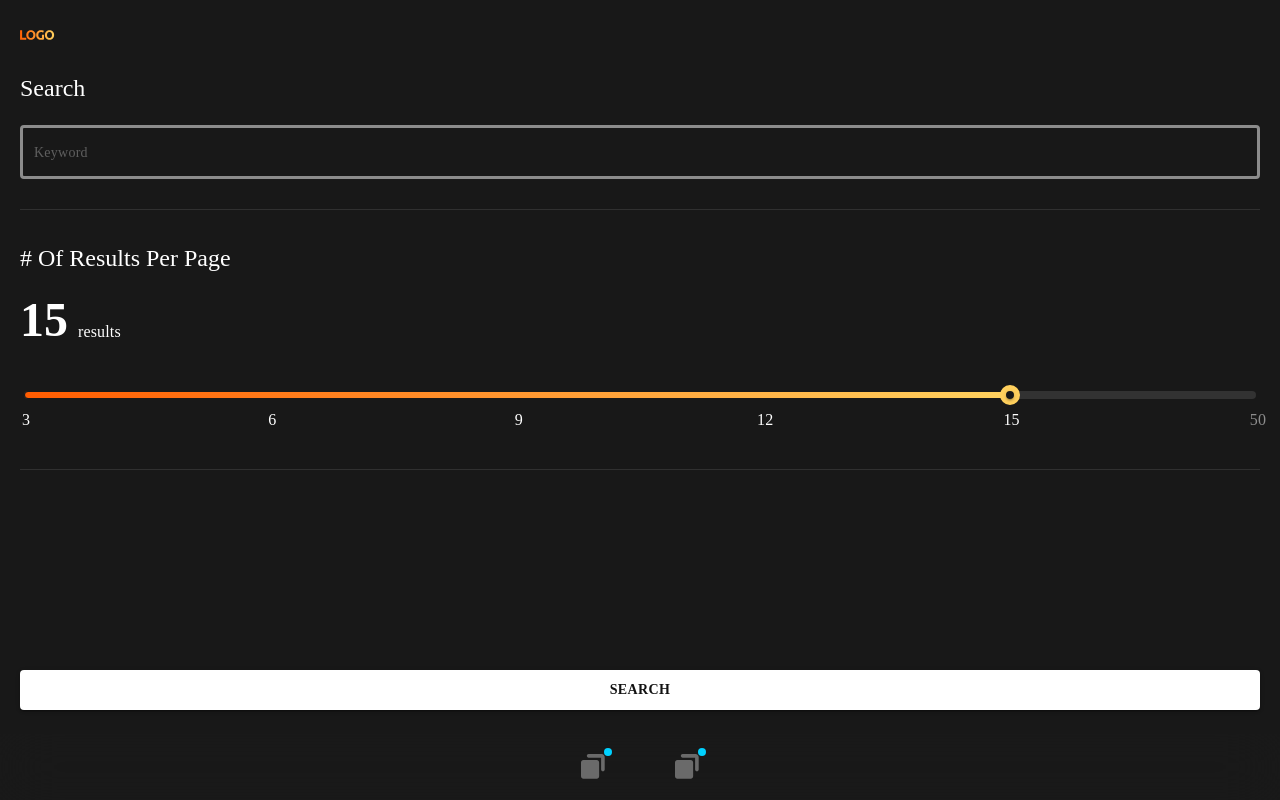
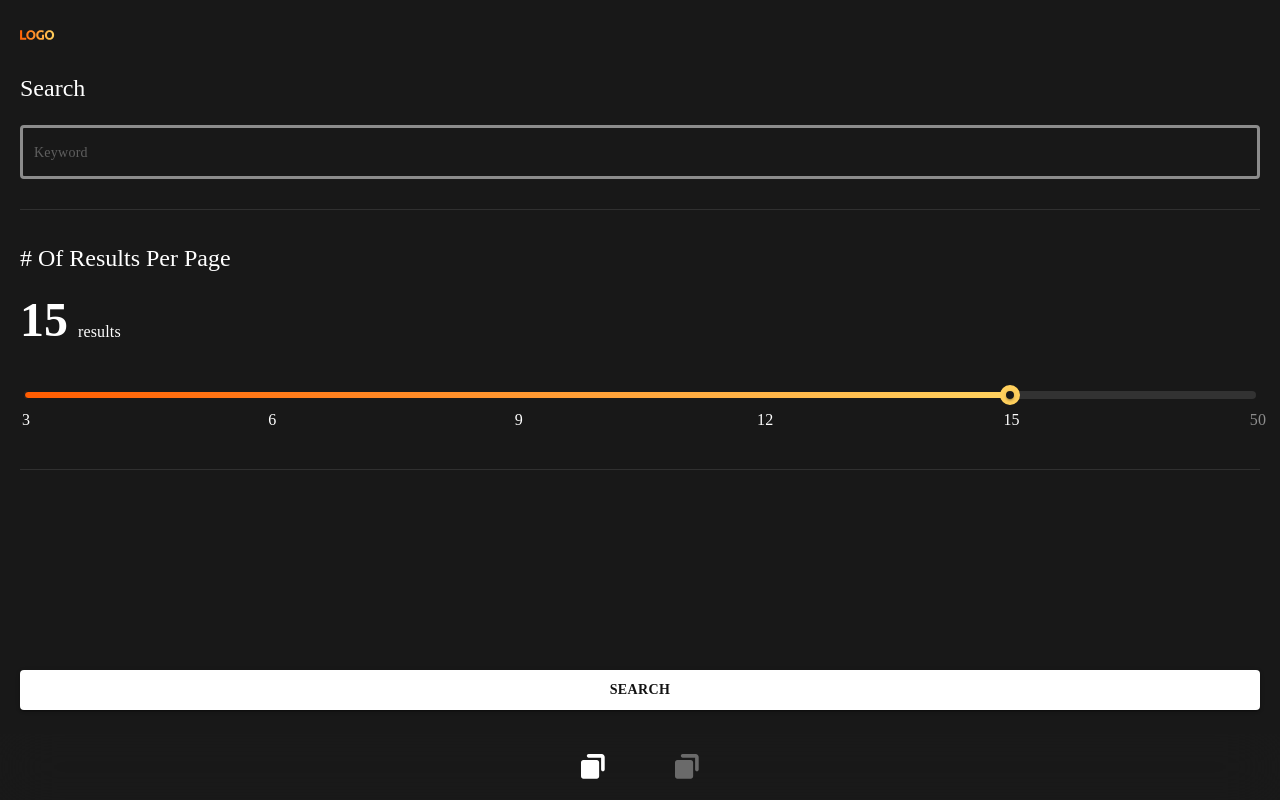
Before and after one commit to digleg/aha-frontend-exam, a React (Create React App) app: page /Home in a window 1280 px wide. Built offline with nearby package versions, Linux system fonts and the light colour scheme.

Commit message:
feat: router & layout settings change

```diff
--- a/src/App.tsx
+++ b/src/App.tsx
@@ -1,25 +1,19 @@
 import React from 'react';
-import { createBrowserRouter, RouterProvider } from 'react-router-dom';
+import { Navigate, Route, Routes } from 'react-router-dom';
 
 import SideBar from './components/Common/SideBar';
 import Home from './pages/Home';
 import Tags from './pages/Tags';
 
 const App = () => {
-  const router = createBrowserRouter([
-    {
-      path: '/home',
-      element: <Home />,
-    },
-    {
-      path: '/tags',
-      element: <Tags />,
-    },
-  ]);
   return (
     <div className="flex min-h-full flex-col-reverse xl:flex-row">
       <SideBar />
-      <RouterProvider router={router} />
+      <Routes>
+        <Route path="/" element={<Navigate to="/Home" replace />} />
+        <Route path="Home" element={<Home />} />
+        <Route path="Tags" element={<Tags />} />
+      </Routes>
     </div>
   );
 };
--- a/src/components/Common/SideBar.tsx
+++ b/src/components/Common/SideBar.tsx
@@ -1,8 +1,11 @@
+import { useLocation } from 'react-router-dom';
+
 import Logo from './Logo';
 import SideBarItem from './SideBarItem';
 
 const SideBar = () => {
-  const currentUrl = window.location.href;
+  const { pathname } = useLocation();
+
   return (
     <div className="fixed bottom-0 z-10 h-[66px] w-screen bg-bg-c1B1B1B xl:static xl:bottom-auto xl:z-auto xl:h-auto xl:w-20">
       <div className="shadow-[inset 0px 0.5px 0px rgba(0, 0, 0, 0.8)] xl:shadow-none flex h-[66px] flex-row items-center justify-center bg-bg-c24242402 text-white backdrop-blur-[27.1828px] xl:flex xl:flex-col xl:items-center xl:justify-start xl:bg-bg-c1B1B1B xl:backdrop-blur-[0px] ">
@@ -12,15 +15,15 @@ const SideBar = () => {
         <div className="mt-0 mr-[27px] xl:mr-0 xl:mt-[46px]">
           <SideBarItem
             title="Home"
-            path="/home"
-            active={currentUrl.includes('/home')}
+            path="Home"
+            active={pathname.includes('/Home')}
           />
         </div>
         <div className="mt-0 ml-[27px] xl:ml-0 xl:mt-[18px]">
           <SideBarItem
             title="Tags"
-            path="tags"
-            active={currentUrl.includes('/tags')}
+            path="Tags"
+            active={pathname.includes('/Tags')}
           />
         </div>
       </div>
--- a/src/components/Common/SideBarItem.tsx
+++ b/src/components/Common/SideBarItem.tsx
@@ -1,3 +1,5 @@
+/* eslint-disable no-nested-ternary */
+import { Link } from 'react-router-dom';
 import { Badge, BadgeProps, IconButton } from '@mui/material';
 import { styled } from '@mui/material/styles';
 
@@ -13,13 +15,18 @@ const SideBarItem = ({ title, path, active }: Props) => {
       right: 5,
       top: 6,
       backgroundColor: '#00D1FF',
-      display: !active ? 'block' : 'none',
+      display: 'none',
+    },
+    '@media screen and (min-width: 1440px)': {
+      '& .MuiBadge-badge': {
+        display: !active ? 'block' : 'none',
+      },
     },
   }));
 
   return (
     <StyledBadge variant="dot">
-      <a href={path}>
+      <Link to={path}>
         <div className="flex xl:flex-col xl:items-center">
           <IconButton aria-label="SideBarItem">
             <img
@@ -35,7 +42,7 @@ const SideBarItem = ({ title, path, active }: Props) => {
             </div>
           )}
         </div>
-      </a>
+      </Link>
     </StyledBadge>
   );
 };
--- a/src/components/Home/Gallery.tsx
+++ b/src/components/Home/Gallery.tsx
@@ -1,3 +1,4 @@
+/* eslint-disable react/no-array-index-key */
 import React from 'react';
 import { useSelector } from 'react-redux';
 
@@ -7,8 +8,11 @@ const Gallery = () => {
   const { resultList } = useSelector((state: any) => state.search);
   return (
     <>
-      {resultList.map((galleryItemData: any) => (
-        <div key={galleryItemData.id} className="mb-10 xl:mb-[31px]">
+      {resultList.map((galleryItemData: any, index: any) => (
+        <div
+          key={`${galleryItemData.id}${index}`}
+          className="mb-10 xl:mb-[31px]"
+        >
           <GalleryItem data={galleryItemData} />
         </div>
       ))}
--- a/src/index.tsx
+++ b/src/index.tsx
@@ -1,6 +1,7 @@
 import React from 'react';
 import ReactDOM from 'react-dom/client';
 import { Provider } from 'react-redux';
+import { BrowserRouter } from 'react-router-dom';
 
 import { store } from './redux/store';
 import App from './App';
@@ -11,9 +12,11 @@ const root = ReactDOM.createRoot(
   document.getElementById('root') as HTMLElement,
 );
 root.render(
-  <React.StrictMode>
-    <Provider store={store}>
-      <App />
-    </Provider>
-  </React.StrictMode>,
+  <Provider store={store}>
+    <BrowserRouter>
+      <React.StrictMode>
+        <App />
+      </React.StrictMode>
+    </BrowserRouter>
+  </Provider>,
 );
```
